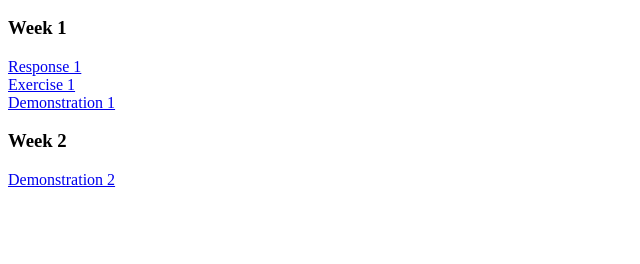
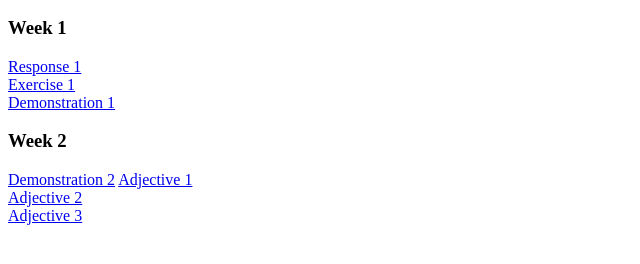
Before and after one commit to c34zhang/web2018, a plain HTML site: page index.html in a window 1280 px wide. Shown: the part 110-374 px from the top of the page, without its empty margins (0-640 px from the left). Drawn offline with Linux system fonts and the light colour scheme.

Commit message:
Update index.html

```diff
--- a/index.html
+++ b/index.html
@@ -14,5 +14,8 @@
         </p>
         <h3>Week 2</h3>
             <a href="demonstration_2/index.html">Demonstration 2</a>
+            <a href="exercise_2/adjective_1/index.html">Adjective 1</a><br>
+            <a href="exercise_2/adjective_2/index.html">Adjective 2</a><br>
+            <a href="exercise_2/adjective_3/index.html">Adjective 3</a><br>
     </body>
 </html>
```
